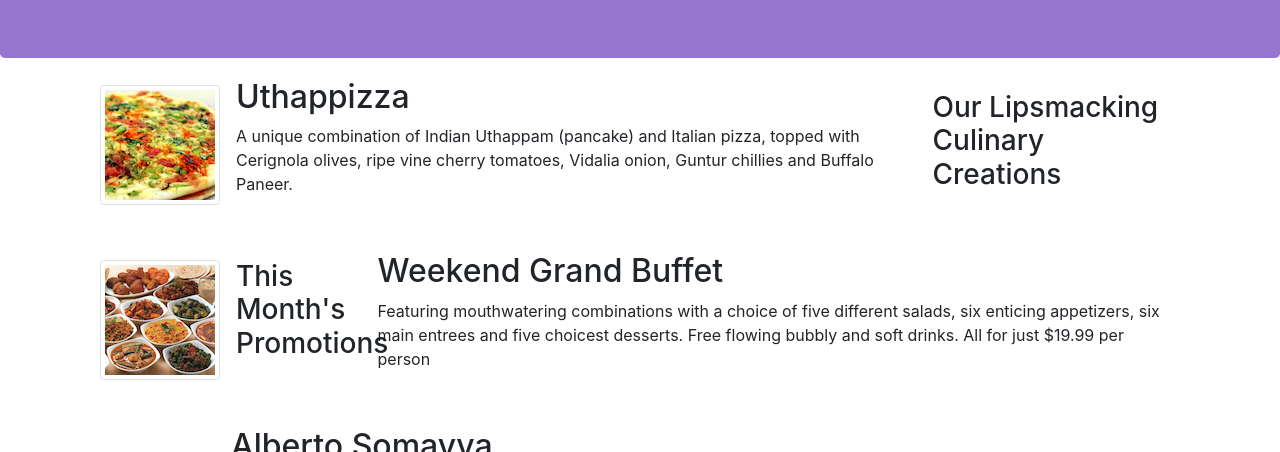
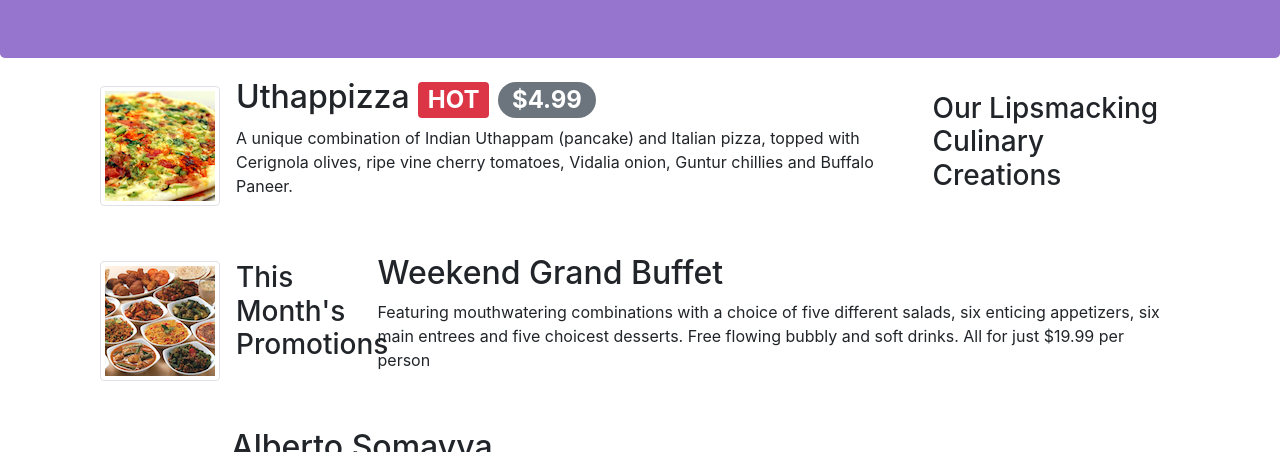
Before and after one commit to 219021160/conFusion, a website: page index.html in a window 1280 px wide. Shown: the part 276-728 px from the top of the page. Drawn offline with nearby package versions, Linux system fonts and the light colour scheme.

Commit message:
alerting users/badge

```diff
--- a/index.html
+++ b/index.html
@@ -122,7 +122,7 @@
 
                    <img class="d-flex mr-3 img-thumbnail align-self-center" src="img/Uthappizza.png" alt="uthappizza" />
                    <div class="media-body">
-                        <h2 class="mt-0">Uthappizza</h2>
+                        <h2 class="mt-0">Uthappizza <span class="badge badge-danger">HOT</span> <span class="badge badge-pill badge-secondary">$4.99</span> </h2>
                         <p class="d-none d-sm-block">A unique combination of Indian Uthappam (pancake) and Italian pizza, topped with Cerignola
                             olives, ripe vine cherry tomatoes, Vidalia onion, Guntur chillies and Buffalo Paneer.</p>
 
```
Also changed, not shown: aboutus.html (+3 -3 lines).
